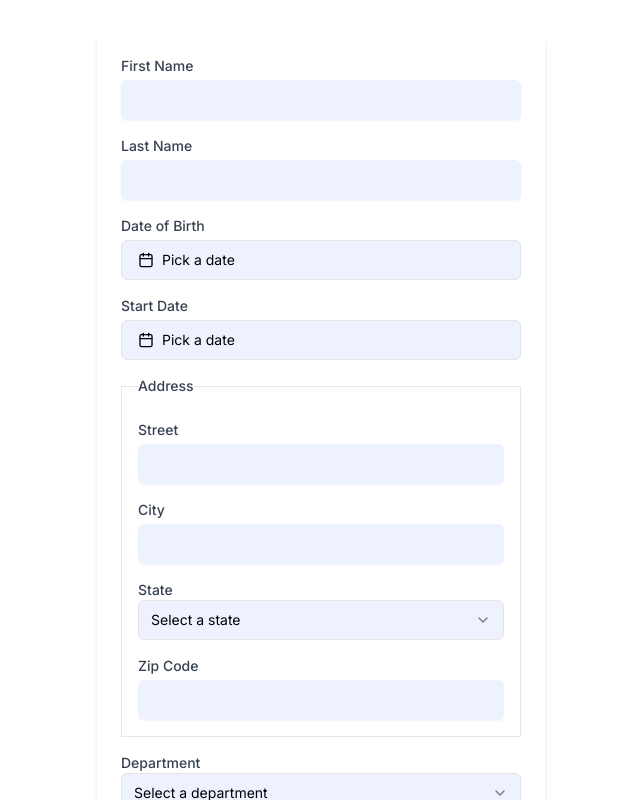
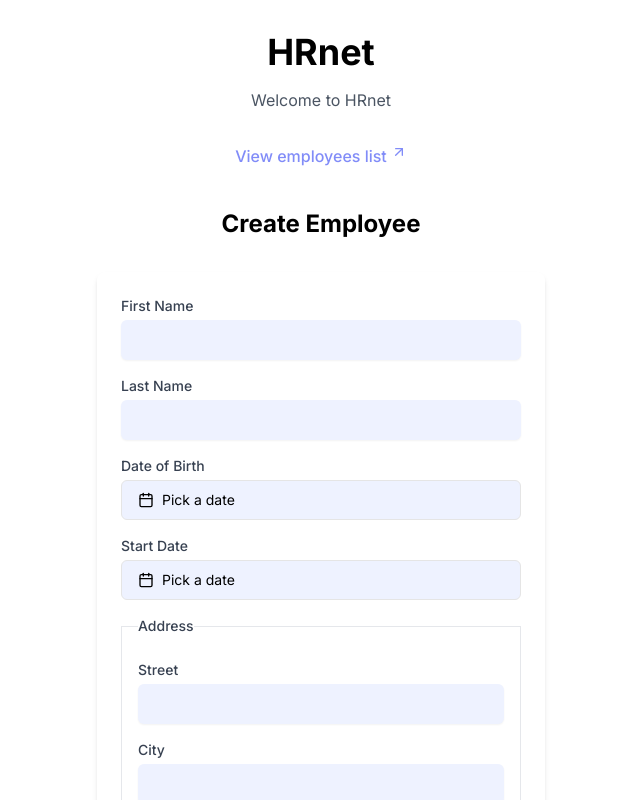
Before and after one commit to maxdnc/hrnet, a Next.js app: page / in a window 1280 px wide. Shown: the top 800 px of the page, without its empty margins (319-959 px from the left). Built offline with nearby package versions, Linux system fonts and the light colour scheme.

Commit message:
feat: Update Home page with HRnet branding

```diff
--- a/src/app/page.js
+++ b/src/app/page.js
@@ -1,14 +1,26 @@
 import Link from 'next/link';
 import EmployeeForm from './components/EmployeeForm';
+import { ArrowUpRight } from 'lucide-react';
 
 const Home = () => {
   return (
-    <div>
+    <div className="px-1 py-8">
+      <div className="flex items-center flex-col gap-4">
+        <h1 className="text-4xl font-bold">HRnet</h1>
+        <p className="text-gray-600">Welcome to HRnet</p>
+        <Link
+          href="/employees"
+          className="mt-4 text-indigo-400 font-medium inline-flex gap-1 hover:underline cursor-pointer group"
+        >
+          <span>View employees list</span>{' '}
+          <span className="transform transition-transform group-hover:-translate-y-1 group-hover:translate-x-1 ">
+            <ArrowUpRight size={16} color="#818cf8" />
+          </span>
+        </Link>
+        <h2 className="text-2xl font-bold mt-6">Create Employee</h2>
+      </div>
+
       <EmployeeForm />
-
-      <Link href="/employees" className="mt-4 text-blue-600 hover:underline">
-        View Employees{' '}
-      </Link>
     </div>
   );
 };
```
